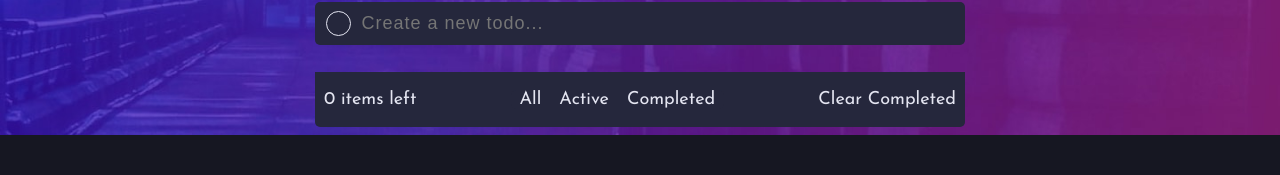
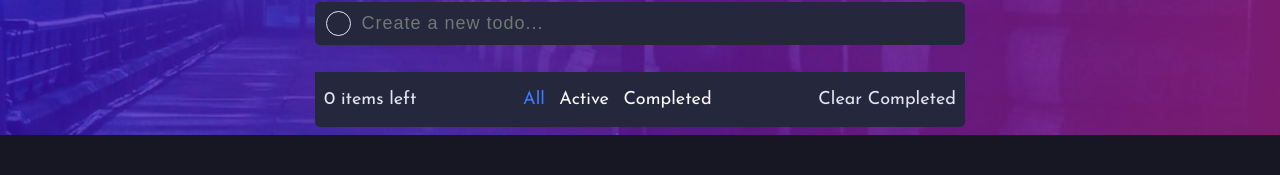
Before and after one commit to hatwell-jonel/frontendmentor-todo-react, a React (Create React App) app: page /account in a window 1280 px wide. Shown: the part 125-300 px from the top of the page. Built offline with nearby package versions, Linux system fonts and the light colour scheme; no server answers; the database is empty; sample sign-in values are in the browser's storage.

Commit message:
changed filter buttons

```diff
--- a/src/Pages/Account/Account.jsx
+++ b/src/Pages/Account/Account.jsx
@@ -12,7 +12,7 @@ function Account() {
   const [todos, setTodos] = useState([]);
   const navigate = useNavigate();
   const { logout, user } = useAuth();
-  const [filter, setFilter] = useState("");
+  const [filter, setFilter] = useState("all");
 
   useEffect(() => {
     auth.onAuthStateChanged((user) => {
@@ -64,19 +64,12 @@ function Account() {
     setInput("");
   };
 
-  const filterTodos = () => {};
-
   const handleFilter = (e) => {
     setFilter(e.target.value);
   };
 
-  console.log(filter);
-
   const itemsLeft = () => {
-    let size = todos.reduce(
-      (prev, current) => prev + (current.completed !== true),
-      0
-    );
+    let size = todos.reduce((a, b) => a + (b.completed !== true), 0);
     return size;
   };
 
@@ -120,7 +113,7 @@ function Account() {
           <div className="filter_container">
             <div className="items_left">{itemsLeft()} items left</div>
 
-            <div className="radio_button">
+            {/* <div className="radio_button">
               <div className="radio_group">
                 <input type="radio" name="filter" value="all" />
                 <label htmlFor="all">All</label>
@@ -133,6 +126,36 @@ function Account() {
                 <input type="radio" name="filter" value="completed" />
                 <label htmlFor="completed">Completed</label>
               </div>
+            </div> */}
+
+            <div className="filter_buttons">
+              <button
+                type="submit"
+                value="all"
+                // className="filter selected"
+                className={`filter ${filter === "all" ? "selected" : null}`}
+                onClick={handleFilter}
+              >
+                all
+              </button>
+              <button
+                type="submit"
+                value="active"
+                className={`filter ${filter === "active" ? "selected" : null}`}
+                onClick={handleFilter}
+              >
+                active
+              </button>
+              <button
+                type="submit"
+                value="completed"
+                className={`filter ${
+                  filter === "completed" ? "selected" : null
+                }`}
+                onClick={handleFilter}
+              >
+                completed
+              </button>
             </div>
 
             <button
--- a/src/styles/css/index.css
+++ b/src/styles/css/index.css
@@ -540,45 +540,20 @@ button,
   pointer-events: none;
   color: #e4e5f1;
 }
-.filter_container .radio_button {
-  display: flex;
-  align-items: center;
-  justify-content: center;
-  position: absolute;
-  padding: 1rem 0rem;
-  width: 100%;
-  left: 0;
-  right: 0;
-  top: 4rem;
-  border-radius: 5px;
-  background-color: #25273c;
+.filter_container .filter_buttons .filter {
+  font-family: "Josefin Sans", sans-serif;
+  color: #fafafa;
+  text-transform: capitalize;
+  margin-right: 0.8rem;
+  border: none;
+  background-color: transparent;
+  font-size: 1rem;
 }
-@media screen and (min-width: 600px) {
-  .filter_container .radio_button {
-    position: relative;
-    padding: 0rem;
-    top: 0rem;
-    width: auto;
-  }
-  .filter_container .radio_button .radio_group label {
-    margin: 0rem 0.5rem;
-    color: #e4e5f1;
-  }
+.filter_container .filter_buttons .filter:last-of-type {
+  margin-right: 0rem;
 }
-.filter_container .radio_button .radio_group {
-  margin: 0rem 0.2rem;
-}
-.filter_container .radio_button .radio_group input[type=radio] {
-  display: none;
-}
-.filter_container .radio_button .radio_group input:checked ~ label {
+.filter_container .filter_buttons .selected {
   color: #3a7bfd;
-}
-.filter_container .radio_button .radio_group label {
-  cursor: pointer;
-  margin: 0rem 0.3rem;
-  font-size: 1rem;
-  color: #e4e5f1;
 }
 .filter_container .clear_done {
   background-color: transparent;
--- a/src/styles/scss/pages/_account.scss
+++ b/src/styles/scss/pages/_account.scss
@@ -224,54 +224,74 @@
     color: $clr-white-75;
   }
 
-  .radio_button {
-    display: flex;
-    align-items: center;
-    justify-content: center;
-    position: absolute;
-    padding: 1rem 0rem;
-    width: 100%;
-    left: 0;
-    right: 0;
-    top: 4rem;
-    border-radius: 5px;
+  // .radio_button {
+  //   display: flex;
+  //   align-items: center;
+  //   justify-content: center;
+  //   position: absolute;
+  //   padding: 1rem 0rem;
+  //   width: 100%;
+  //   left: 0;
+  //   right: 0;
+  //   top: 4rem;
+  //   border-radius: 5px;
 
-    @include breakpoint(sm) {
-      position: relative;
-      padding: 0rem;
-      top: 0rem;
-      width: auto;
-      .radio_group {
-        label {
-          margin: 0rem 0.5rem;
-          // CHANGEABLE
-          color: $clr-white-75;
-        }
+  //   @include breakpoint(sm) {
+  //     position: relative;
+  //     padding: 0rem;
+  //     top: 0rem;
+  //     width: auto;
+  //     .radio_group {
+  //       label {
+  //         margin: 0rem 0.5rem;
+  //         // CHANGEABLE
+  //         color: $clr-white-75;
+  //       }
+  //     }
+  //   }
+  //   // CHANGEABLE
+  //   background-color: $clr-dark-blue-75;
+  //   .radio_group {
+  //     margin: 0rem 0.2rem;
+  //     input[type="radio"] {
+  //       display: none;
+  //     }
+
+  //     input {
+  //       &:checked {
+  //         & ~ label {
+  //           color: $clr-bright-blue;
+  //         }
+  //       }
+  //     }
+
+  //     label {
+  //       cursor: pointer;
+  //       margin: 0rem 0.3rem;
+  //       font-size: 1rem;
+  //       // CHANGEABLE
+  //       color: $clr-white-75;
+  //     }
+  //   }
+  // }
+
+  .filter_buttons {
+    .filter {
+      font-family: $ff-Josefin-Sans;
+      color: $clr-white-100;
+      text-transform: capitalize;
+      margin-right: 0.8rem;
+      border: none;
+      background-color: transparent;
+      font-size: 1rem;
+
+      &:last-of-type {
+        margin-right: 0rem;
       }
     }
-    // CHANGEABLE
-    background-color: $clr-dark-blue-75;
-    .radio_group {
-      margin: 0rem 0.2rem;
-      input[type="radio"] {
-        display: none;
-      }
 
-      input {
-        &:checked {
-          & ~ label {
-            color: $clr-bright-blue;
-          }
-        }
-      }
-
-      label {
-        cursor: pointer;
-        margin: 0rem 0.3rem;
-        font-size: 1rem;
-        // CHANGEABLE
-        color: $clr-white-75;
-      }
+    .selected {
+      color: $clr-bright-blue;
     }
   }
 
```
